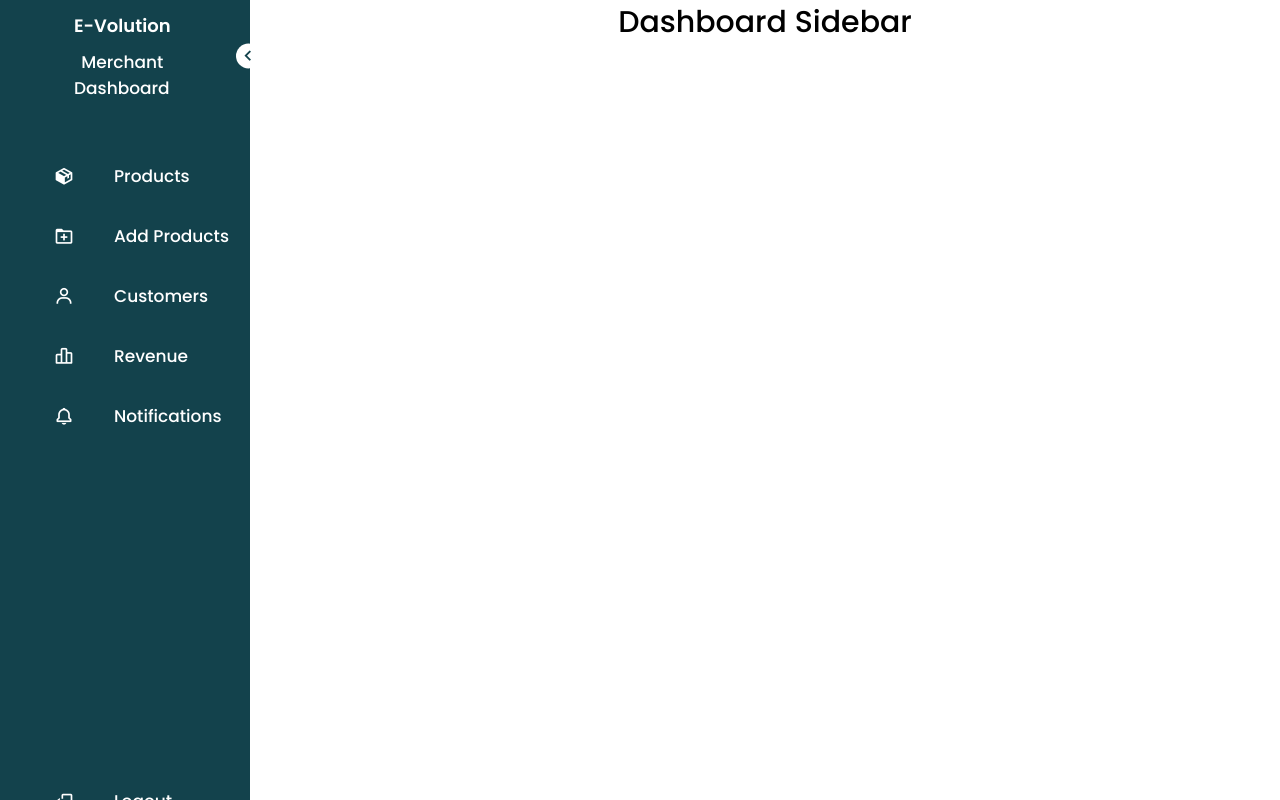
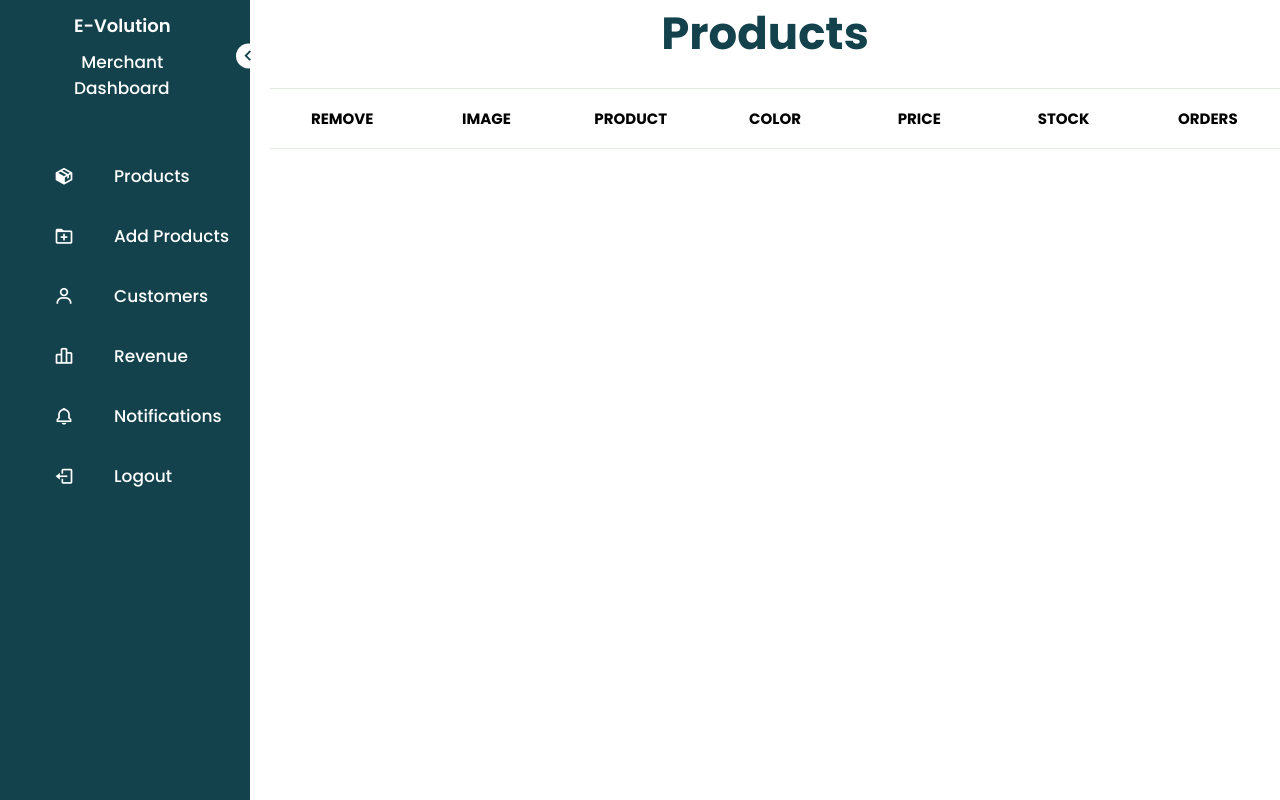
Before and after one commit to Android-James/cs-elective, a PHP site: page /seller-dashboard.html in a window 1280 px wide. Run offline with PHP 8.4, Linux system fonts and the light colour scheme; lists and menus that the app fills with data are empty; some libraries are stand-ins or nearby versions.

Commit message:
modified dashboard product-section, added table

```diff
--- a/seller-page/seller-dashboard.css
+++ b/seller-page/seller-dashboard.css
@@ -175,7 +175,6 @@ header .image-text .name {
 }
 
 .sidebar .menu-bar {
-  height: calc(100% - 55px);
   display: flex;
   flex-direction: column;
   justify-content: space-between;
@@ -215,9 +214,9 @@ header .image-text .name {
   background-color: white;
 }
 .home .text {
-  font-size: 30px;
-  font-weight: 500;
-  color: black;
+  font-size: 45px;
+  font-weight: 800;
+  color: #13424c;
   text-align: center;
 }
 
@@ -228,5 +227,72 @@ header .image-text .name {
 }
 
 .product-table {
-  padding-left: 100px;
+  padding-top: 20px;
+  padding-left: 20px;
 }
+
+.product-table table {
+  width: 100%;
+  border-collapse: collapse;
+  table-layout: fixed;
+  white-space: nowrap;
+}
+
+.product-table table img {
+  width: 60%;
+}
+
+.product-table table td:nth-child(1) {
+  width: 100px;
+  text-align: center;
+}
+
+.product-table table td:nth-child(2) {
+  width: 150px;
+  text-align: center;
+}
+
+.product-table table td:nth-child(3) {
+  width: 250px;
+  text-align: center;
+}
+
+.product-table table td:nth-child(4),
+.product-table table td:nth-child(5),
+.product-table table td:nth-child(6),
+.product-table table td:nth-child(7),
+.product-table table td:nth-child(8) {
+  width: 150px;
+  text-align: center;
+}
+
+.product-table table td:nth-child(5) input {
+  width: 70px;
+  padding: 10px 5px 10px 15px;
+}
+
+.product-table table thead {
+  border: 1px solid #e2e9e1;
+  border-left: none;
+  border-right: none;
+}
+
+.product-table table thead th {
+  font-weight: 700;
+  text-transform: uppercase;
+  font-size: 15px;
+  padding: 18px 0;
+}
+
+.product-table table tbody tr td {
+  padding-top: 13px;
+}
+
+.product-table table tbody tr td button {
+  border: none;
+}
+
+.product-table table tbody td {
+  font-size: 13px;
+  font-weight: 500;
+}
--- a/seller-page/seller-dashboard.html
+++ b/seller-page/seller-dashboard.html
@@ -13,16 +13,14 @@
       href="https://unpkg.com/boxicons@2.1.1/css/boxicons.min.css"
       rel="stylesheet"
     />
-    <!-- CSS only -->
-    <!-- <link
-      href="https://cdn.jsdelivr.net/npm/bootstrap@5.2.0-beta1/dist/css/bootstrap.min.css"
+    <link
       rel="stylesheet"
-      integrity="sha384-0evHe/X+R7YkIZDRvuzKMRqM+OrBnVFBL6DOitfPri4tjfHxaWutUpFmBp4vmVor"
-      crossorigin="anonymous"
-    /> -->
+      href="https://pro.fontawesome.com/releases/v5.10.0/css/all.css"
+    />
     <!--<title>Dashboard Sidebar Menu</title>-->
   </head>
   <body>
+    `
     <nav class="sidebar">
       <header>
         <div class="image-text">
@@ -99,39 +97,39 @@
     </nav>
 
     <section class="home">
-      <div class="text">Dashboard Sidebar</div>
+      <div class="text">Products</div>
 
-      <!-- <div class="product-table">
+      <div class="product-table">
         <table class="table">
           <thead>
+            <th>Remove</th>
+            <th>Image</th>
+            <th>Product</th>
+            <th>Color</th>
+            <th>Price</th>
+            <th>Stock</th>
+            <th>Orders</th>
+          </thead>
+          <!-- <tbody>
+            sample lang to kung ano itsura
             <tr>
-              <th scope="col">#</th>
-              <th scope="col">First</th>
-              <th scope="col">Last</th>
-              <th scope="col">Handle</th>
+              <td>
+                <button class="remove-btn">
+                  <i class="far fa-times-circle"></i>
+                </button>
+              </td>
+              <td class="product-img">
+                <img src="/products/sample car 1.jpg" alt="" />
+              </td>
+              <td class="product-name">Product Name</td>
+              <td class="colors">Black, Orange, Red, Blue</td>
+              <td class="price">$1,000,000</td>
+              <td class="stock">100</td>
+              <td class="orders">40</td>
             </tr>
-          </thead>
-          <tbody>
-            <tr>
-              <th scope="row">1</th>
-              <td>Mark</td>
-              <td>Otto</td>
-              <td>@mdo</td>
-            </tr>
-            <tr>
-              <th scope="row">2</th>
-              <td>Jacob</td>
-              <td>Thornton</td>
-              <td>@fat</td>
-            </tr>
-            <tr>
-              <th scope="row">3</th>
-              <td colspan="2">Larry the Bird</td>
-              <td>@twitter</td>
-            </tr>
-          </tbody>
+          </tbody> -->
         </table>
-      </div> -->
+      </div>
     </section>
 
     <script>
@@ -146,12 +144,5 @@
         sidebar.classList.toggle("close");
       });
     </script>
-
-    <!-- JavaScript Bundle with Popper -->
-    <!-- <script
-      src="https://cdn.jsdelivr.net/npm/bootstrap@5.2.0-beta1/dist/js/bootstrap.bundle.min.js"
-      integrity="sha384-pprn3073KE6tl6bjs2QrFaJGz5/SUsLqktiwsUTF55Jfv3qYSDhgCecCxMW52nD2"
-      crossorigin="anonymous"
-    ></script> -->
   </body>
 </html>
```
